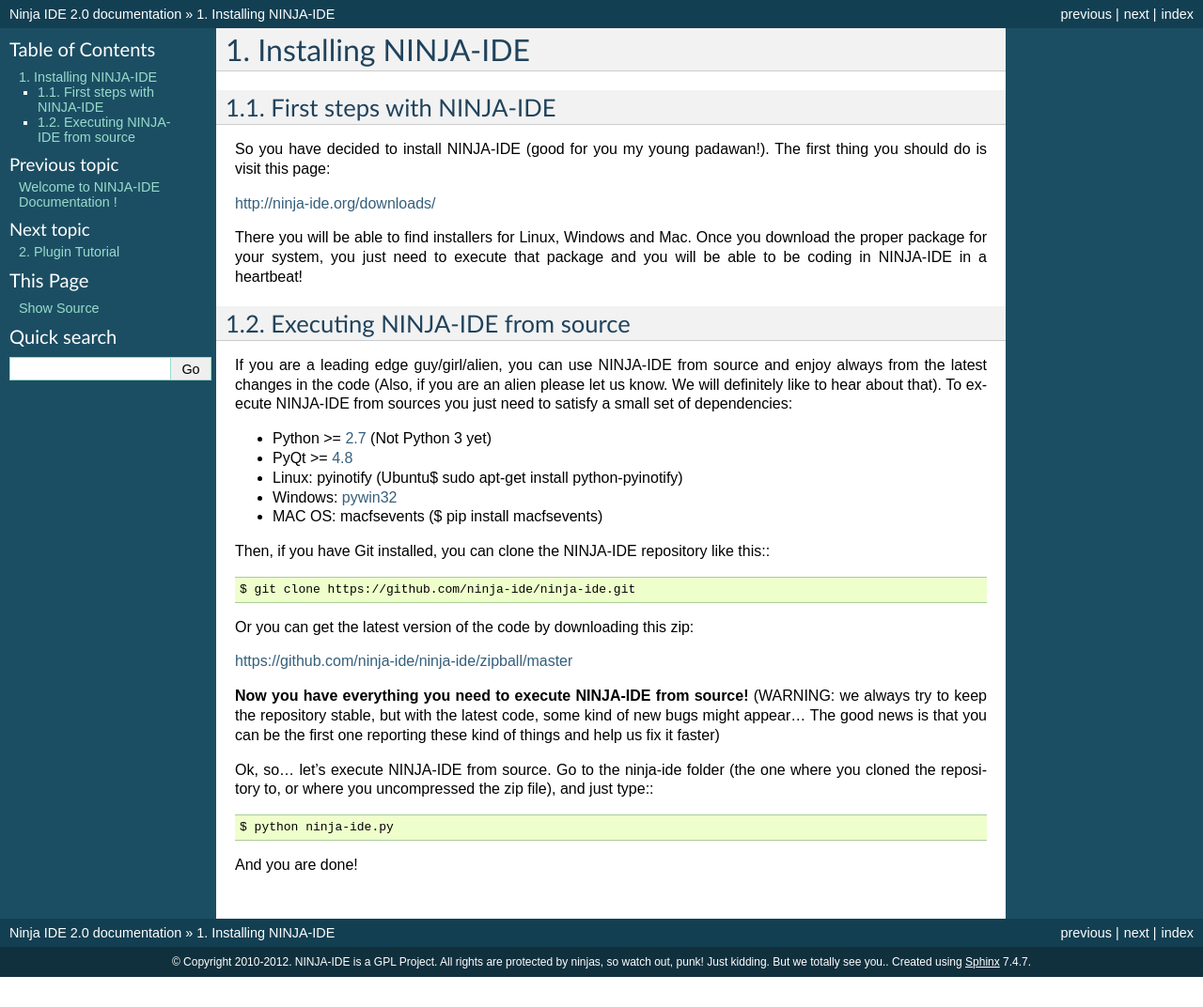
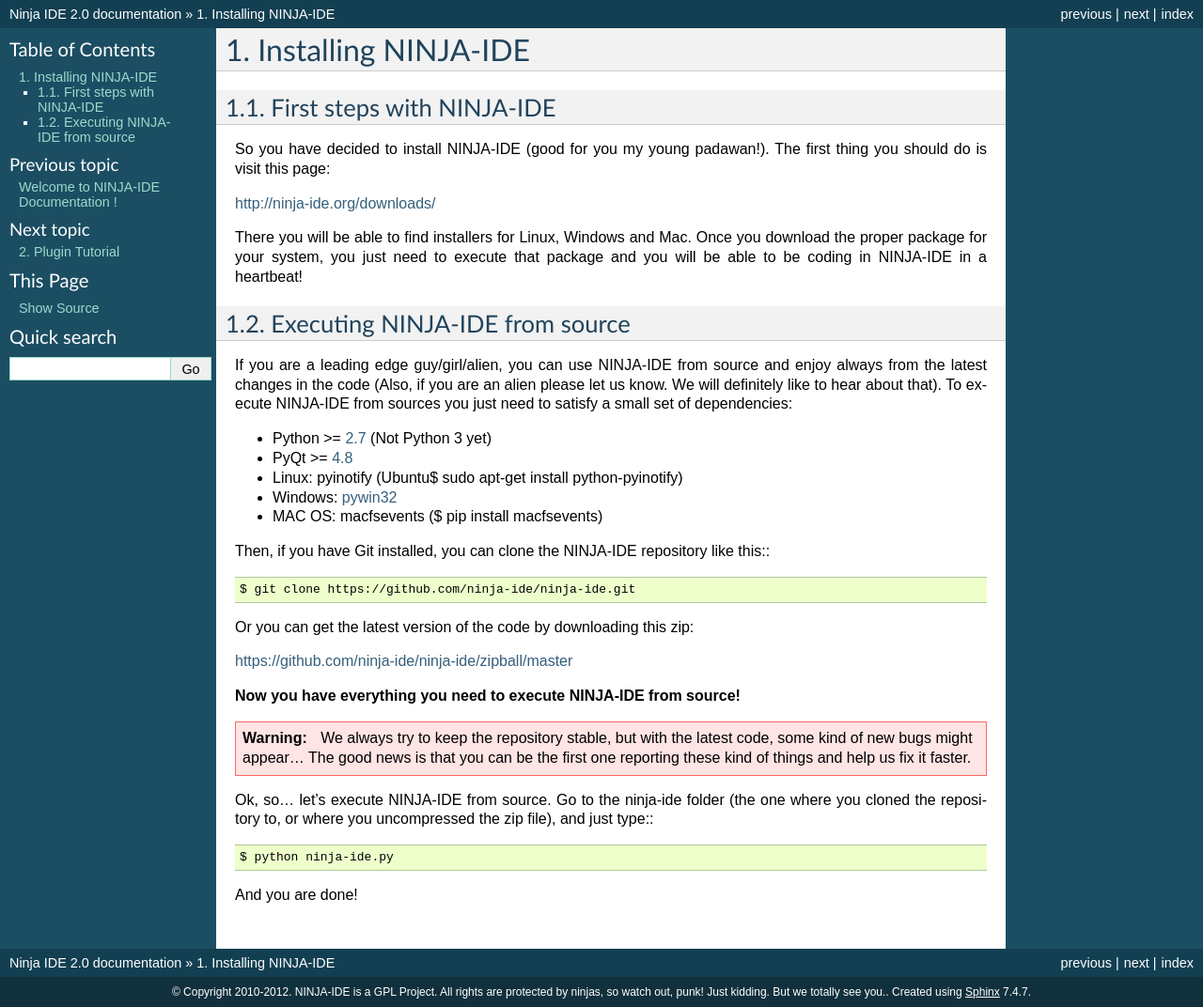
Before and after one commit to ninja-ide/ninja-ide-documentation, a Sphinx documentation site: the page built from docs/installing.rst, in a window 1280 px wide. Shown: the whole page at 94% size. Built offline with Sphinx 7.4.7, drawn with Linux system fonts in a browser that asks for light colours; before the commit the page ends 1040 px from its top, so only the background shows below that; part of the change alters nothing that is shown.

```diff
--- a/docs/installing.rst
+++ b/docs/installing.rst
@@ -37,10 +37,13 @@ Or you can get the latest version of the code by downloading this zip:
 
 https://github.com/ninja-ide/ninja-ide/zipball/master
 
-**Now you have everything you need to execute NINJA-IDE from source!** (WARNING:
-we always try to keep the repository stable, but with the latest code, some
-kind of new bugs might appear... The good news is that you can be the first one
-reporting these kind of things and help us fix it faster)
+**Now you have everything you need to execute NINJA-IDE from source!**
+
+.. warning::
+
+   We always try to keep the repository stable, but with the latest code,
+   some kind of new bugs might appear... The good news is that you can be the
+   first one reporting these kind of things and help us fix it faster.
 
 Ok, so... let's execute NINJA-IDE from source. Go to the ninja-ide folder (the
 one where you cloned the repository to, or where you uncompressed the zip
```
